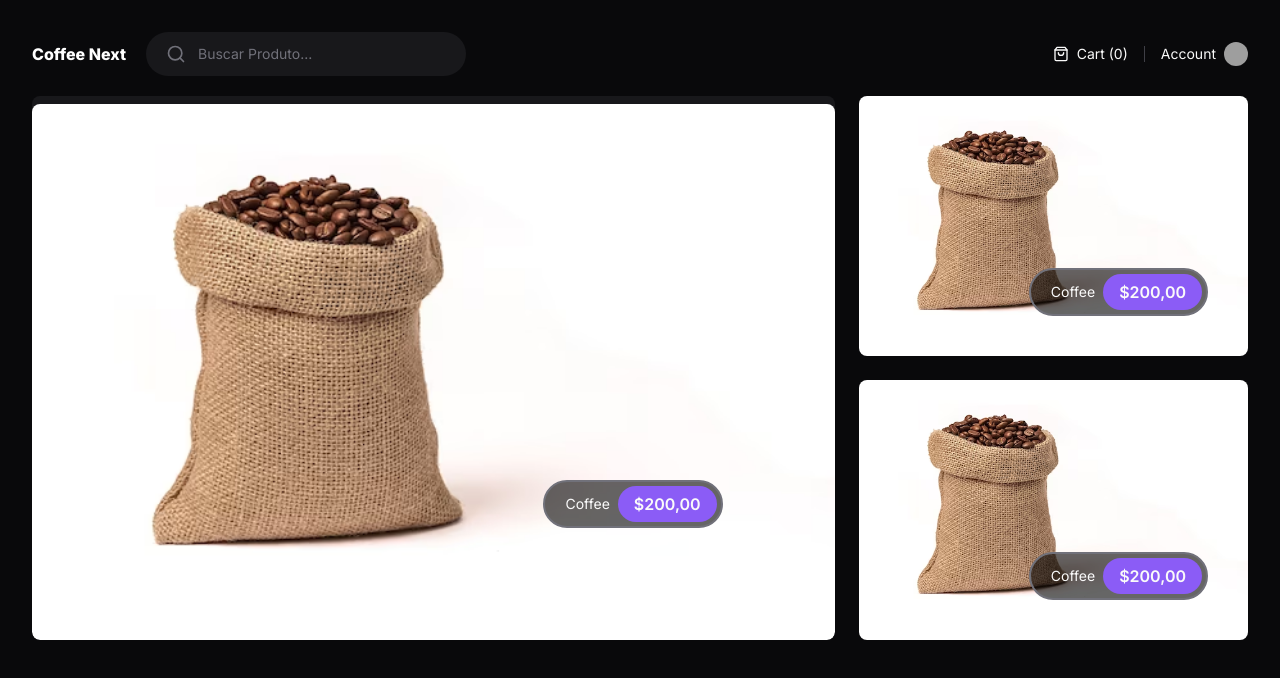
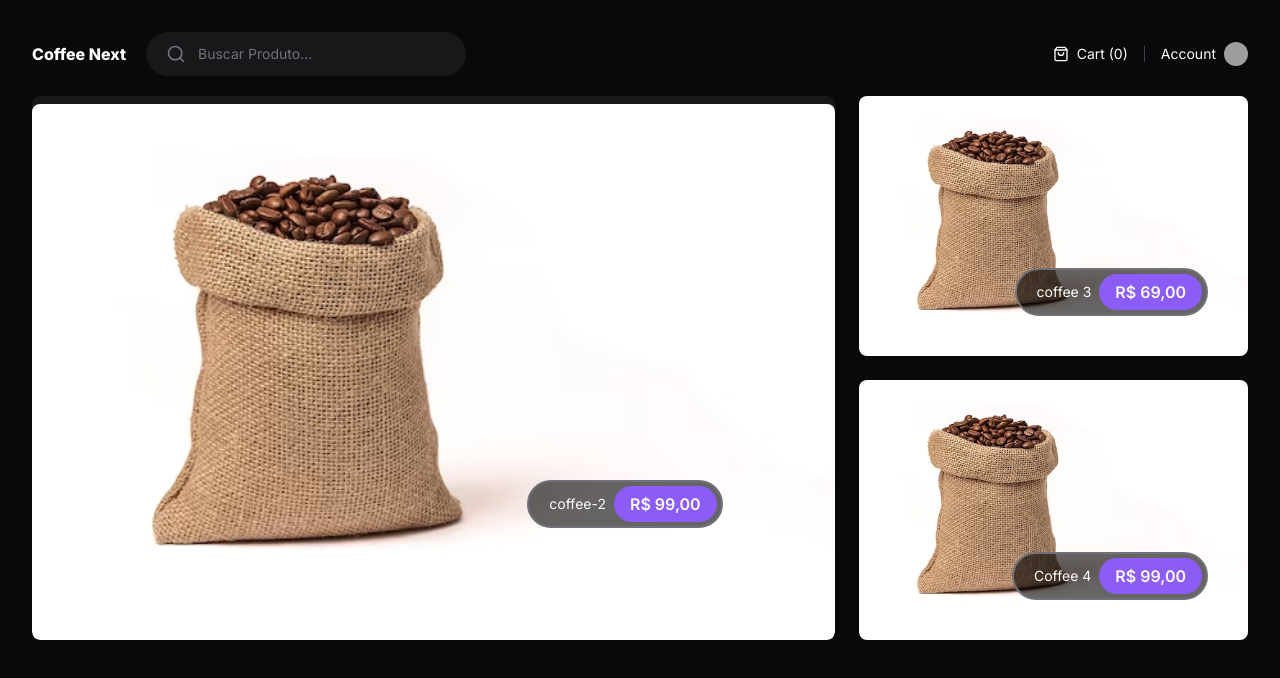
Before and after one commit to orpinelli/coffee-next, a Next.js app: page / in a window 1280 px wide. Shown: the top 678 px of the page. Built offline with nearby package versions, Linux system fonts and the light colour scheme; no server answers; grey boxes are pictures that could not be loaded.

Commit message:
feat: img home

```diff
--- a/src/app/(store)/(home)/page.tsx
+++ b/src/app/(store)/(home)/page.tsx
@@ -1,15 +1,26 @@
 import Image from "next/image";
 import Link from "next/link";
+import { api } from "@/data/api";
+import { Product } from "@/data/types/product";
 
-export default function Home() {
+async function getFeaturedProducts(): Promise<Product[]> {
+  const response = await api("/products/featured");
+  const products = await response.json();
+
+  return products;
+}
+
+export default async function Home() {
+  const [highlightedProduct, ...otherProducts] = await getFeaturedProducts();
+  console.log(highlightedProduct.image, "img");
   return (
     <div className="grid max-h-[860px] grid-cols-9 grid-rows-6 gap-6">
       <Link
-        href="/"
+        href={`/product/${highlightedProduct.slug}`}
         className="group relative col-span-6 row-span-6 rounded-lg bg-zinc-900 overflow-hidden flex justify-center items-end"
       >
         <Image
-          src="/graos-de-cafe.png"
+          src={highlightedProduct.image}
           className="group-hover:scale-105 trasnsition-trasnsform duration-500 rounded-lg"
           width={920}
           height={930}
@@ -17,19 +28,25 @@ export default function Home() {
           alt=""
         />
         <div className="absolute bottom-28 right-28 h-12 flex items-center gap-2 max-w-[280px] rounded-full border-2 border-zinc-500 bg-black/60 p-1 pl-5">
-          <span className="text-sm truncate"> Coffee</span>
+          <span className="text-sm truncate"> {highlightedProduct.title}</span>
           <span className="flex h-full items-center justify-center rounded-full bg-violet-500 px-4 font-semibold ">
-            $200,00
+            {highlightedProduct.price.toLocaleString("pt-br", {
+              style: "currency",
+              currency: "BRL",
+            })}
           </span>
         </div>
       </Link>
 
+      {otherProducts.map((product) => {
+        return (
           <Link
-        href="/"
+            key={product.id}
+            href={`/product/${product.slug}`}
             className="group relative col-span-3 row-span-3 rounded-lg bg-zinc-900 overflow-hidden flex justify-center items-end"
           >
             <Image
-          src="/graos-de-cafe.png"
+              src={product.image}
               className="group-hover:scale-105 trasnsition-trasnsform duration-500"
               width={920}
               height={920}
@@ -37,32 +54,17 @@ export default function Home() {
               alt=""
             />
             <div className="absolute bottom-10 right-10 h-12 flex items-center gap-2 max-w-[280px] rounded-full border-2 border-zinc-500 bg-black/60 p-1 pl-5">
-          <span className="text-sm truncate"> Coffee</span>
+              <span className="text-sm truncate"> {product.title}</span>
               <span className="flex h-full items-center justify-center rounded-full bg-violet-500 px-4 font-semibold ">
-            $200,00
+                {product.price.toLocaleString("pt-br", {
+                  style: "currency",
+                  currency: "BRL",
+                })}
               </span>
             </div>
           </Link>
-
-      <Link
-        href="/"
-        className="group relative col-span-3 row-span-3 rounded-lg bg-zinc-900 overflow-hidden flex justify-center items-end"
-      >
-        <Image
-          src="/graos-de-cafe.png"
-          className="group-hover:scale-105 trasnsition-trasnsform duration-500"
-          width={920}
-          height={920}
-          quality={100}
-          alt=""
-        />
-        <div className="absolute bottom-10 right-10 h-12 flex items-center gap-2 max-w-[280px] rounded-full border-2 border-zinc-500 bg-black/60 p-1 pl-5">
-          <span className="text-sm truncate"> Coffee</span>
-          <span className="flex h-full items-center justify-center rounded-full bg-violet-500 px-4 font-semibold ">
-            $200,00
-          </span>
-        </div>
-      </Link>
+        );
+      })}
     </div>
   );
 }
--- a/src/app/api/products/data.json
+++ b/src/app/api/products/data.json
@@ -5,9 +5,9 @@
       "title": "Coffee 1",
       "slug": "coffee-1",
       "price": 129,
-      "image": "/graos-de-cafe.pngg",
+      "image": "/graos-de-cafe.png",
       "description": "Uma seleção impecável de grãos combinada com as técnicas mais modernas de torra para oferecer um sabor bem equilibrado",
-      "featured": true
+      "featured": false
     },
     {
       "id": 2,
@@ -34,7 +34,7 @@
       "price": 99,
       "image": "/graos-de-cafe.png",
       "description": "Uma seleção impecável de grãos combinada com as técnicas mais modernas de torra para oferecer um sabor bem equilibrado",
-      "featured": false
+      "featured": true
     },
     {
       "id": 5,
--- a/src/data/api.ts
+++ b/src/data/api.ts
@@ -1,8 +1,9 @@
 import { env } from "@/env";
 
-export function api(path: string, init: RequestInit) {
+export function api(path: string, init?: RequestInit) {
   const baseUrl = env.NEXT_PUBLIC_API_URL;
-  const url = new URL(path, baseUrl);
+  const apiPreFix = '/api';
+  const url = new URL(apiPreFix.concat(path), baseUrl);
 
   return fetch(url, init);
 }
--- /dev/null
+++ b/src/data/types/product.ts
@@ -0,0 +1,9 @@
+export interface Product {
+    id: number
+    title: string
+    slug: string
+    price: number
+    image: string
+    description: string
+    featured: boolean
+}
```
Lines whose indentation alone changed are shown as unchanged.
